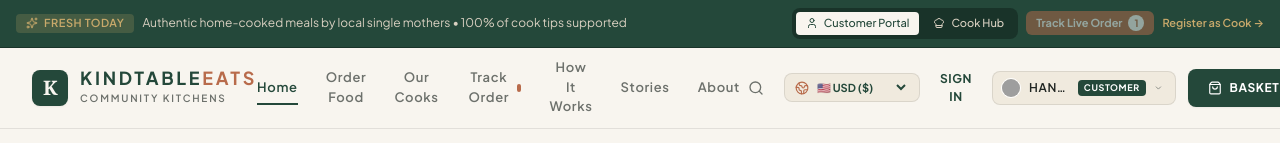
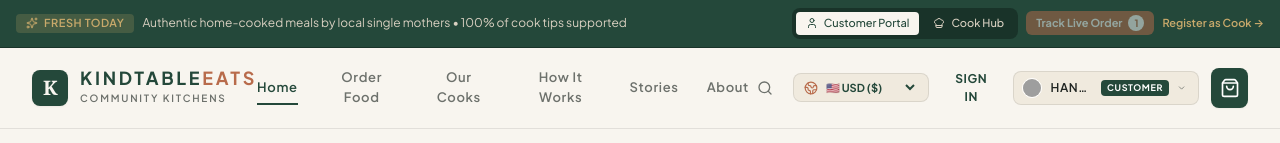
Before and after one commit to adetolaadelani22-bot/Kindtableeats, a React (Vite) app: page / in a window 1280 px wide. Shown: the top 143 px of the page. Built offline with nearby package versions, Linux system fonts and the light colour scheme; grey boxes are pictures that could not be loaded; a web font is replaced by a local one.

Commit message:
Simplify header and basket control

```diff
--- a/src/components/common/Navbar.tsx
+++ b/src/components/common/Navbar.tsx
@@ -15,7 +15,6 @@ export const Navbar: React.FC = () => {
     currentUser,
     setIsAuthModalOpen,
     setAuthMode,
-    notifications,
     searchQuery,
     setSearchQuery,
     currency,
@@ -25,8 +24,6 @@ export const Navbar: React.FC = () => {
   const [isMobileMenuOpen, setIsMobileMenuOpen] = useState(false);
   const [isProfileDropdownOpen, setIsProfileDropdownOpen] = useState(false);
   const [isSearchOpen, setIsSearchOpen] = useState(false);
-
-  const unreadNotifs = notifications.filter(n => !n.read).length;
 
   const handleNav = (route: ViewRoute) => {
     setCurrentRoute(route);
@@ -89,21 +86,6 @@ export const Navbar: React.FC = () => {
             >
               Our Cooks
               {(currentRoute === "kitchens" || currentRoute === "kitchen-detail") && (
-                <span className="absolute -bottom-1 left-0 right-0 h-0.5 bg-[#24483A]" />
-              )}
-            </button>
-
-            <button
-              onClick={() => handleNav("order-tracking")}
-              className={`transition-colors py-1 relative flex items-center gap-1.5 ${
-                currentRoute === "order-tracking" ? "text-[#24483A]" : "hover:text-[#24483A]"
-              }`}
-            >
-              <span>Track Order</span>
-              {notifications.some(n => !n.read && n.type === "order") && (
-                <span className="w-2 h-2 rounded-full bg-[#B86B4B] animate-ping" />
-              )}
-              {currentRoute === "order-tracking" && (
                 <span className="absolute -bottom-1 left-0 right-0 h-0.5 bg-[#24483A]" />
               )}
             </button>
@@ -330,11 +312,11 @@ export const Navbar: React.FC = () => {
             {/* Shopping Basket Button */}
             <button
               onClick={() => setIsCartOpen(true)}
-              className="relative flex items-center gap-2 bg-[#24483A] text-white hover:bg-[#193329] px-5 py-2.5 rounded-[8px] text-[12px] font-bold uppercase tracking-wider shadow-xs transition-all active:scale-98"
+              className="relative flex h-10 w-10 items-center justify-center rounded-[8px] bg-[#24483A] text-white shadow-xs transition-all hover:bg-[#193329] active:scale-98"
               aria-label="Open Basket"
+              title="Open basket"
             >
-              <ShoppingBag className="w-3.5 h-3.5" />
-              <span>Basket</span>
+              <ShoppingBag className="h-5 w-5" />
               {cartCount > 0 && (
                 <span className="w-5 h-5 rounded-full bg-[#B86B4B] text-white text-[10px] font-bold flex items-center justify-center -ml-0.5">
                   {cartCount}
```
